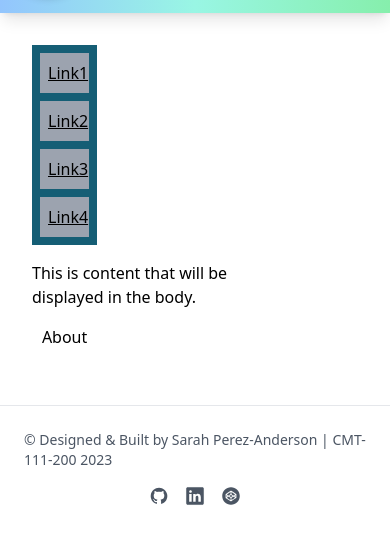
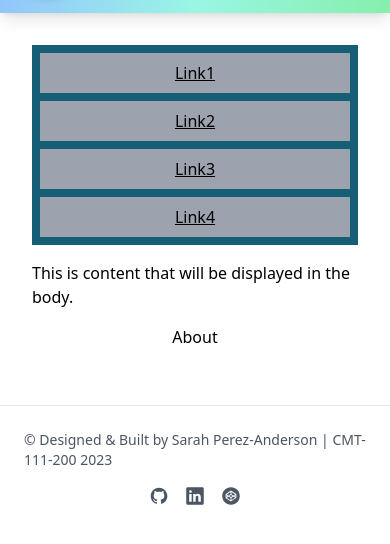
Before and after one commit to Sapereza/Lesson9, a website: page index.html in a window 390 px wide. Shown: the part 192-736 px from the top of the page. Drawn offline with nearby package versions, Linux system fonts and the light colour scheme.

Commit message:
changed widths for md size

```diff
--- a/index.html
+++ b/index.html
@@ -50,7 +50,7 @@
 
     <main>
         <div class="flex flex-col md:flex-row justify-between space-y-4 md:space-x-4 m-8">
-            <Section class="w-1/5 bg-cyan-800 p-2">
+            <Section class="md:w-1/5 bg-cyan-800 p-2">
                 <ul class="flex flex-col space-y-2 justify-center text-center">
                     <li class="bg-gray-400 hover:bg-gray-300 p-2">
                         <a class="underline" href="#">Link1</a>
@@ -67,12 +67,12 @@
                 </ul>
 
             </Section>
-            <section class="w-4/5">
+            <section class="md:w-4/5">
                 <div class="flex justify-center">
                     This is content that will be displayed in the body.
                 </div>
             </section>
-            <section class="w-1/5">
+            <section class="md:w-1/5">
                 <div class="flex justify-center">
                     About
                 </div>
```
Also changed, not shown: dist/output.css.
